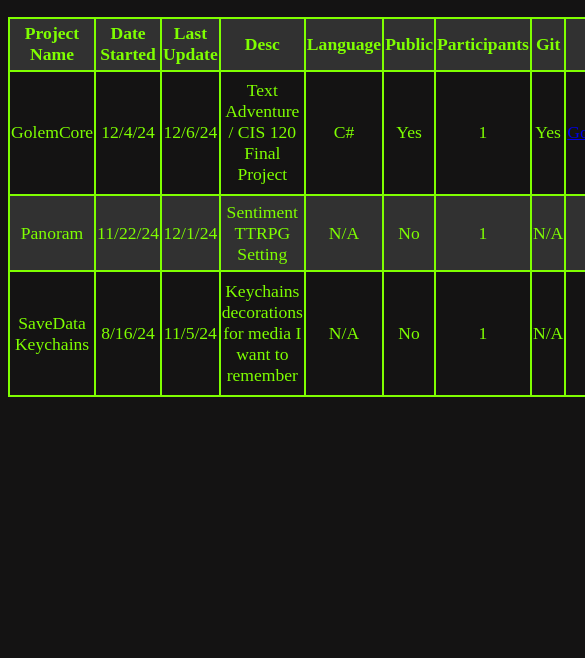
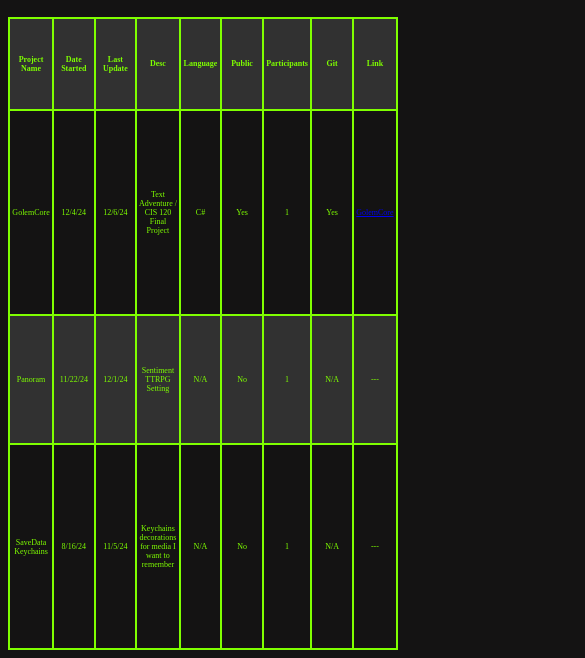
Before and after one commit to Lh0987936/Lh0987936, a plain HTML site: page projects.html in a window 390 px wide. Shown: the part 191-849 px from the top of the page, 585 px wide, since content can reach past the window. Drawn offline with Linux system fonts and the light colour scheme; a web font is replaced by a local one.

Commit message:
Media-ing the Project page

```diff
--- a/style.css
+++ b/style.css
@@ -143,6 +143,16 @@ ul {
     #TTRPG p,#Reading p,#Gamin p {
         font-size: 12px;
     }
+    /* Project */
+    table {
+        height: 75vh;
+        font-size: 8px;
+        margin: 0;
+
+    }
+    th,td {
+       width: 10%;
+    }
 }
 
 @media screen and (min-width: 1043px) {
```
